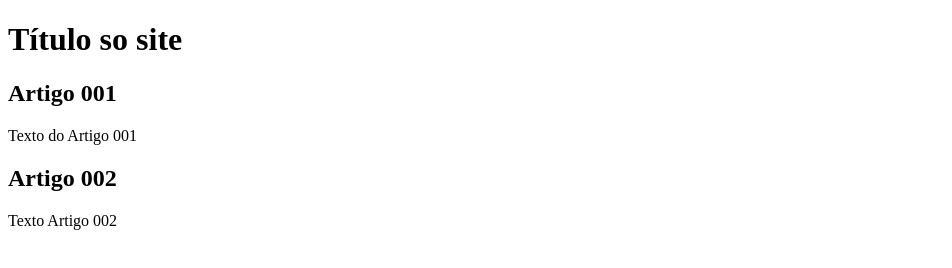
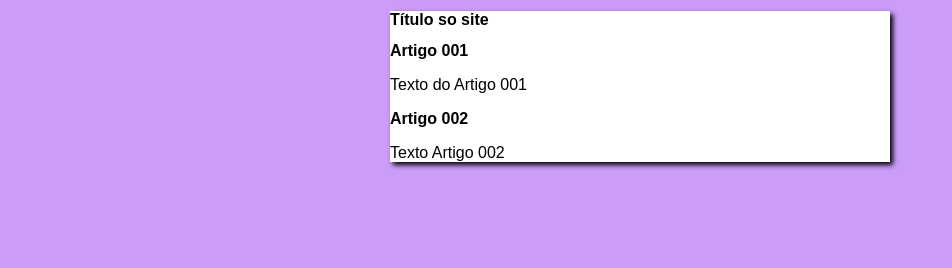
Before and after one commit to RaynerSantos/projeto-site, a plain HTML site: page index.html in a window 1280 px wide. Shown: the whole page, without its empty margins (0-952 px from the left). Drawn offline with Linux system fonts and the light colour scheme.

Commit message:
Iniciei o design

```diff
--- /dev/null
+++ b/estilos/style.css
@@ -0,0 +1,16 @@
+* {
+    font-family: Arial, Helvetica, sans-serif;
+    font-size: 16px;
+}
+
+body {
+    background-color: rgb(204, 157, 248);
+
+}
+
+main {
+    background-color: white;
+    width: 500px;
+    margin: auto;
+    box-shadow: 3px 3px 5px black;
+}
--- a/index.html
+++ b/index.html
@@ -4,6 +4,7 @@
     <meta charset="UTF-8">
     <meta name="viewport" content="width=device-width, initial-scale=1.0">
     <title>Título do site</title>
+    <link rel="stylesheet" href="estilos/style.css">
 </head>
 <body>
     <main>
```
